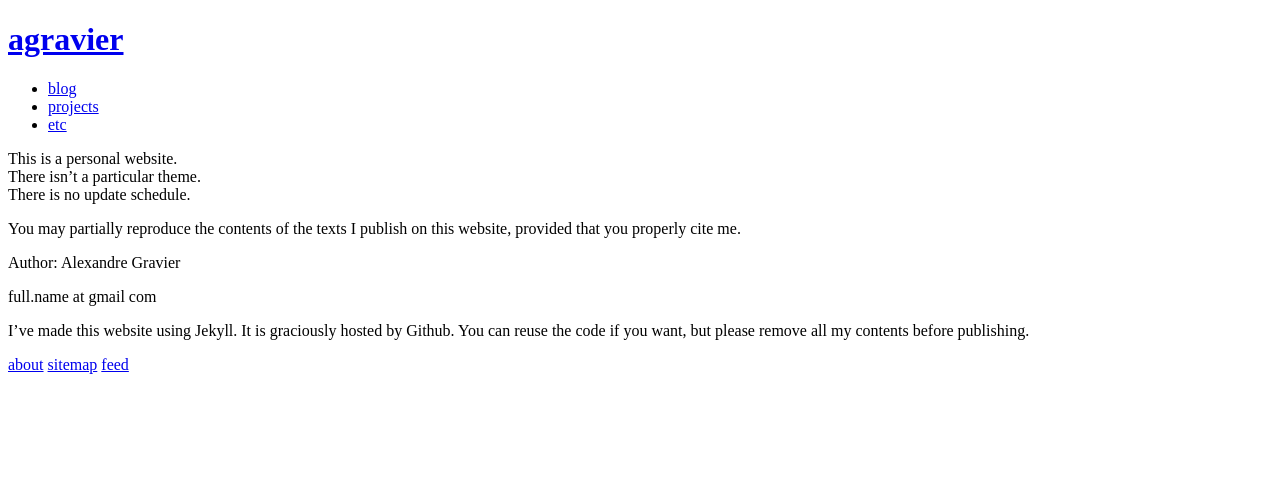
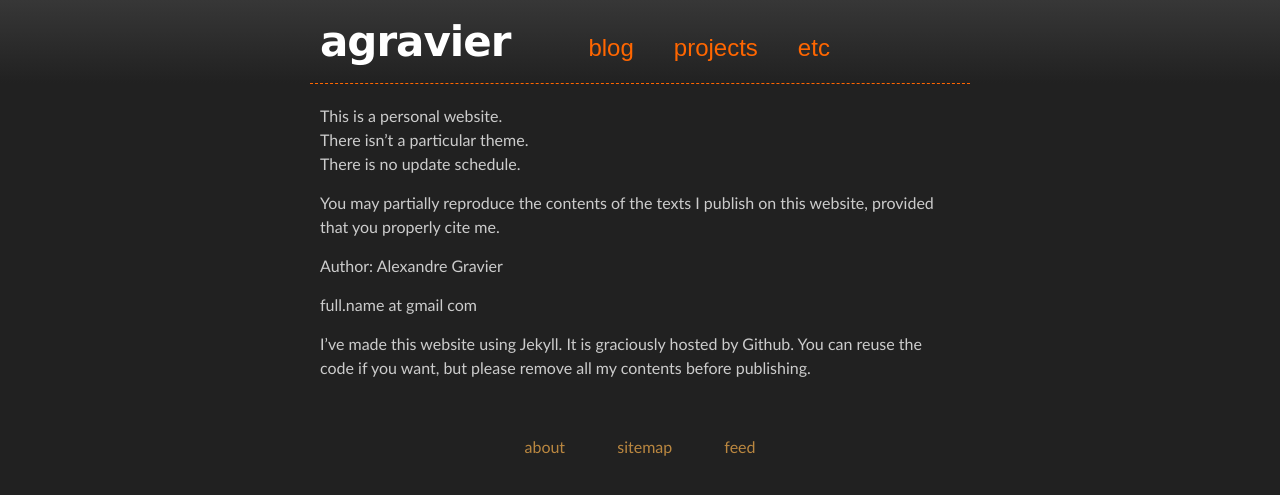
Before and after one commit to agravier/agravier.github.io, a Jekyll site: the page built from about/index.md, in a window 1280 px wide. Shown: the top 495 px of the page. Built offline with Jekyll 4.4.1, drawn with Linux system fonts in a browser that asks for light colours; Markdown is read by kramdown in place of the engine named in the settings.

Commit message:
Fix relative stylesheet path.

```diff
--- a/_layouts/default.html
+++ b/_layouts/default.html
@@ -6,7 +6,7 @@
     <meta http-equiv="X-UA-Compatible" content="IE=Edge,chrome=1" />
     <meta name="author" content="Alexandre Gravier" />
     <meta name="description" content="agravier : blog" />
-    <link rel="stylesheet" type="text/css" media="screen" href={{ site.url }}stylesheets/stylesheet.css>
+    <link rel="stylesheet" type="text/css" media="screen" href=/stylesheets/stylesheet.css>
     <title>agravier: {{ page.title }}</title>
   </head>
   <body>
```
